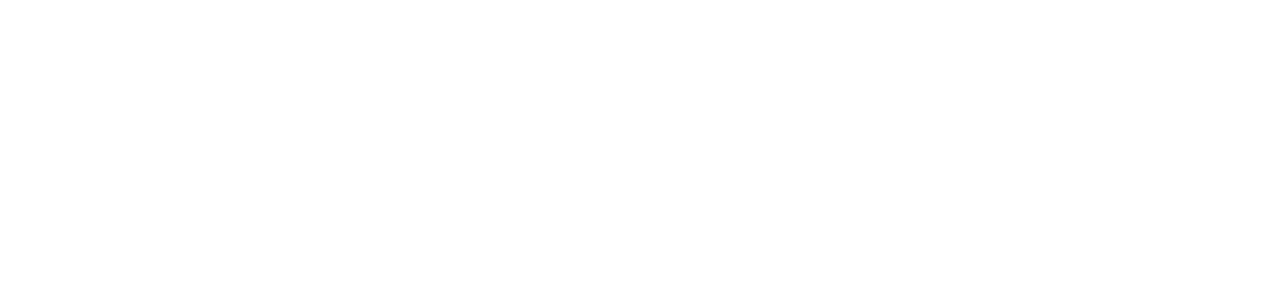
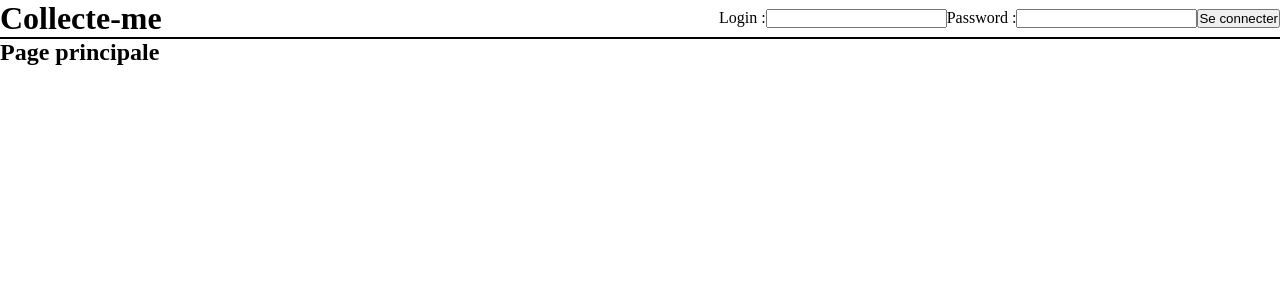
Before and after one commit to MarcGotze/projet-collection, a React (Create React App) app: page / in a window 1280 px wide. Before the commit this address had no page. Shown: the top 300 px of the page. Built offline with nearby package versions, Linux system fonts and the light colour scheme.

Commit message:
Supprime la page Profil

```diff
--- a/src/App.js
+++ b/src/App.js
@@ -1,11 +1,16 @@
 import React from "react";
 import { BrowserRouter, Route, Routes } from "react-router-dom";
+import Home from "./pages/Home";
+
+
 
 function App() {
   return (
+
     <BrowserRouter>
       <Routes>
-        <Route></Route>
+        <Route path="/" element={<Home />} />
+        <Route path="*" element ={<Home />} />
       </Routes>
     </BrowserRouter>
   );
--- /dev/null
+++ b/src/components/Header.jsx
@@ -0,0 +1,13 @@
+import React from 'react';
+import Navigation from './Navigation';
+
+const Header = () => {
+    return (
+        <div className="head-banner">
+            <h1>Collecte-me</h1>
+            <Navigation />
+        </div>
+    );
+};
+
+export default Header;
--- /dev/null
+++ b/src/components/Navigation.jsx
@@ -0,0 +1,13 @@
+import React from 'react';
+import { NavLink } from 'react-router-dom';
+import UserLog from './UserLog';
+
+const Navigation = () => {
+    return (
+        <div>
+            <UserLog />
+        </div>
+    );
+};
+
+export default Navigation;
--- /dev/null
+++ b/src/components/UserLog.jsx
@@ -0,0 +1,21 @@
+import React from 'react';
+
+const UserLog = () => {
+    return (
+        <div>
+            <form>
+                <label htmlFor="userName">
+                    Login :
+                </label>
+                <input type="text" name="userName"/>
+                <label htmlFor="userPassword">
+                    Password :
+                </label>
+                <input type="text" name="userPassword"/>
+                <input type="submit" name="submit" value ="Se connecter"/>
+            </form>
+        </div>
+    );
+};
+
+export default UserLog;
--- a/src/index.js
+++ b/src/index.js
@@ -1,6 +1,7 @@
 import React from "react";
 import ReactDOM from "react-dom/client";
 import App from "./App";
+import "./styles/style.css";
 
 const root = ReactDOM.createRoot(document.getElementById("root"));
 root.render(
--- /dev/null
+++ b/src/pages/Home.jsx
@@ -0,0 +1,14 @@
+import React from 'react';
+import Navigation from '../components/Navigation';
+import Header from '../components/Header';
+
+const Home = () => {
+    return (
+        <div>
+            <Header/>
+            <h2>Page principale</h2>
+        </div>
+    );
+};
+
+export default Home;
--- /dev/null
+++ b/src/styles/style.css
@@ -0,0 +1,11 @@
+* {
+    margin:0;
+    padding:0;
+    box-sizing: border-box;
+}
+.head-banner {
+    display:flex;
+    justify-content:space-between;
+    align-items: center;
+    border-bottom : 2px solid black;
+}
```
